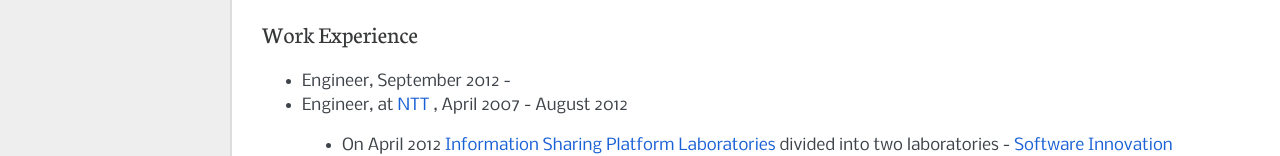
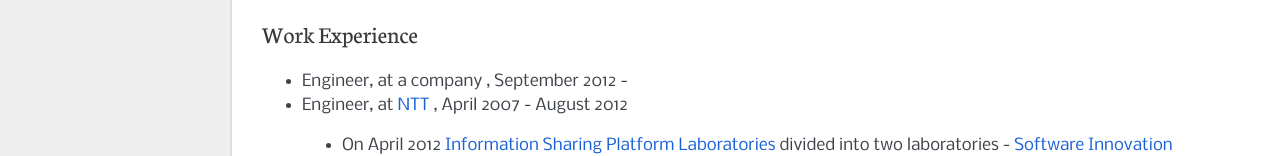
Before and after one commit to kuenishi/kuenishi.github.com, a plain HTML site: page cv.html in a window 1280 px wide. Shown: the part 645-801 px from the top of the page. Drawn offline with Linux system fonts and the light colour scheme.

Commit message:
autocommit by publish.sh

```diff
--- a/cv.html
+++ b/cv.html
@@ -86,7 +86,7 @@
 <div class="section" id="work-experience">
 <h2>Work Experience<a class="headerlink" href="#work-experience" title="Permalink to this headline">¶</a></h2>
 <ul class="simple">
-<li>Engineer, September 2012 -</li>
+<li>Engineer, at a company , September 2012 -</li>
 <li>Engineer, at <a class="reference external" href="http://www.ntt.co.jp">NTT</a> , April 2007 - August 2012</li>
 </ul>
 <blockquote>
```
Also changed, not shown: _sources/cv.txt.
